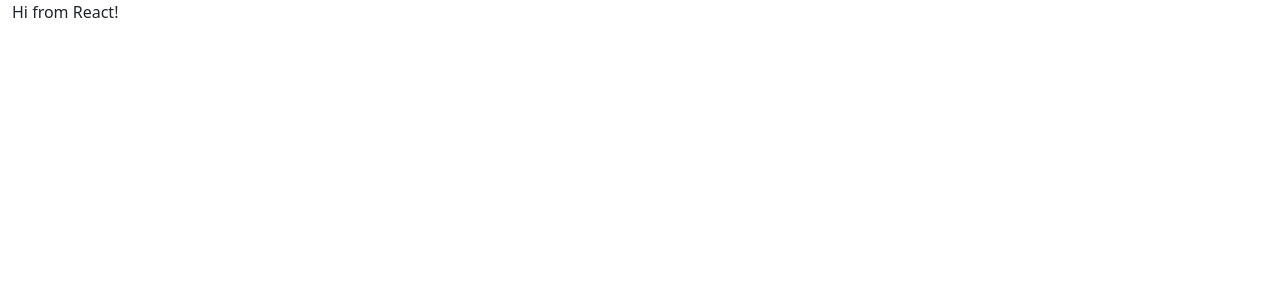
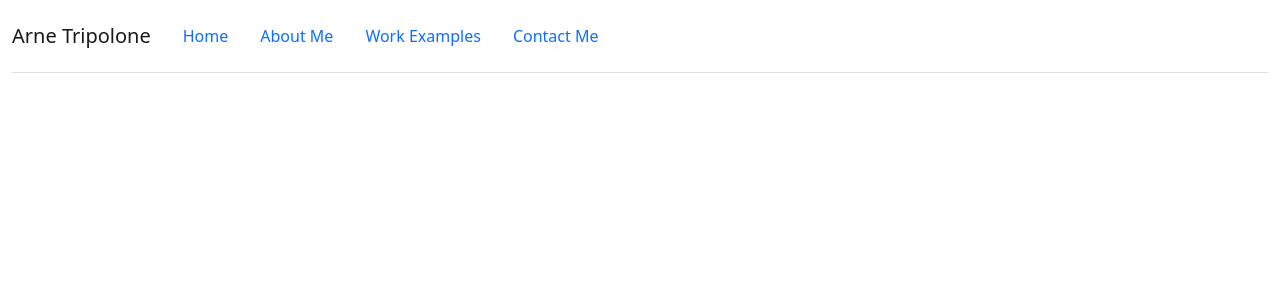
Before and after one commit to ArneTripolone/react-portfolio, a React (Create React App) app: page / in a window 1280 px wide. Shown: the top 300 px of the page. Built offline with nearby package versions, Linux system fonts and the light colour scheme.

Commit message:
Navbar added

```diff
--- a/src/App.js
+++ b/src/App.js
@@ -1,7 +1,11 @@
 import React from 'react';
-import { BrowserRouter as Router } from 'react-router-dom';
+import { BrowserRouter as Router, Link } from 'react-router-dom';
 import Container from 'react-bootstrap/Container';
+import Navbar from 'react-bootstrap/Navbar';
+import Nav from 'react-bootstrap/Navbar';
+
 import './App.css';
+
 
 class App extends React.Component {
 
@@ -36,7 +40,22 @@
     return (
       <Router>
         <Container fluid={true}>
-          <p>Hi from React!</p>
+
+          <Navbar className='border-bottom' bg='transparent' expand='lg'>
+            <Navbar.Brand>Arne Tripolone</Navbar.Brand>
+
+            <Navbar.Toggle className='border-0' aria-controls='navbar-toggle' />
+            <Navbar.Collapse id='navbar-toggle'>
+              <Nav className='ml-auto'>
+                <Link className='nav-link' to='/'>Home</Link>
+                <Link className='nav-link' to='/about'>About Me</Link>
+                <Link className='nav-link' to='/work'>Work Examples</Link>
+                <Link className='nav-link' to='/contact'>Contact Me</Link>
+              </Nav>
+            </Navbar.Collapse>
+
+          </Navbar>
+
         </Container>
       </Router>
     )
```
